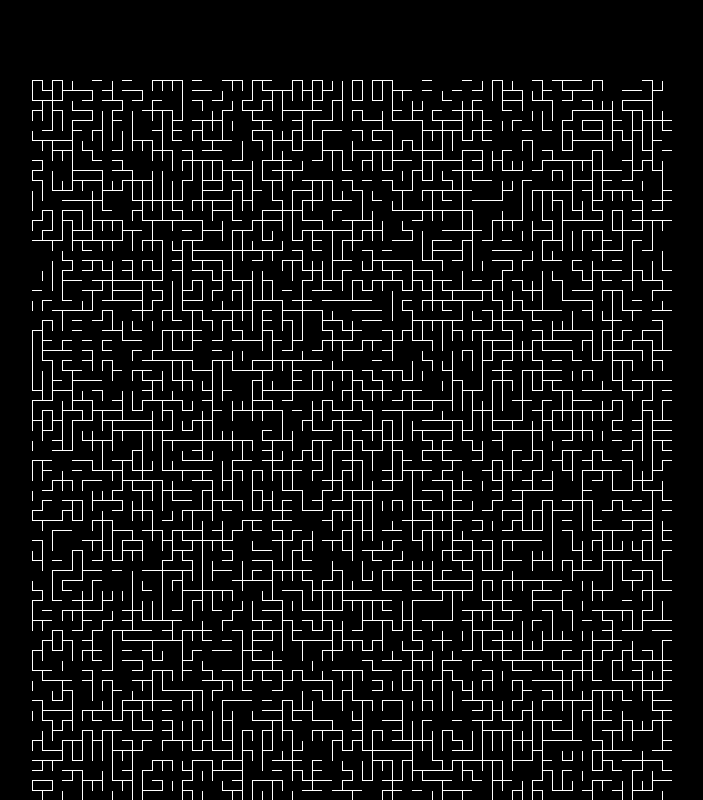
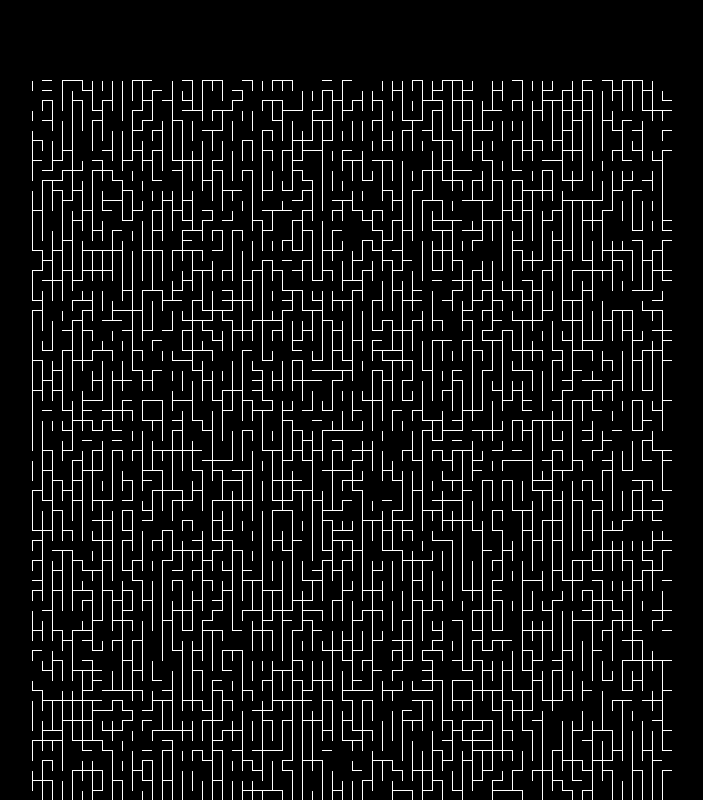
Before and after one commit to leyanlo/lightning, a Next.js app: page / in a window 1280 px wide. Shown: the top 800 px of the page, without its empty margins (288-991 px from the left). Built offline with nearby package versions, Linux system fonts and the light colour scheme.

Commit message:
feat: weight wall probabilities based on maze dimensions

```diff
--- a/pages/index.tsx
+++ b/pages/index.tsx
@@ -1,19 +1,20 @@
 import Head from 'next/head';
 import Image from 'next/image';
 
+const width = 64;
+const height = 128;
 const grid = [];
-for (let i = 0; i < 128; i++) {
+for (let i = 0; i < height; i++) {
   grid.push([]);
-  for (let j = 0; j < 64; j++) {
+  for (let j = 0; j < width; j++) {
     const top =
       // avoid closed cells
-      +(
-        !grid[i - 1]?.[j][0] ||
+      (!grid[i - 1]?.[j][0] ||
         !grid[i - 1]?.[j][3] ||
-        !grid[i - 1]?.[j + 1]?.[3]
-      ) && Math.round(Math.random());
-    const left = Math.round(Math.random());
-    grid[i].push([top, 0, 0, left]);
+        !grid[i - 1]?.[j + 1]?.[3]) &&
+      Math.random() < width / (width + height);
+    const left = Math.random() < height / (width + height);
+    grid[i].push([top, false, false, left]);
   }
 }
 
```
